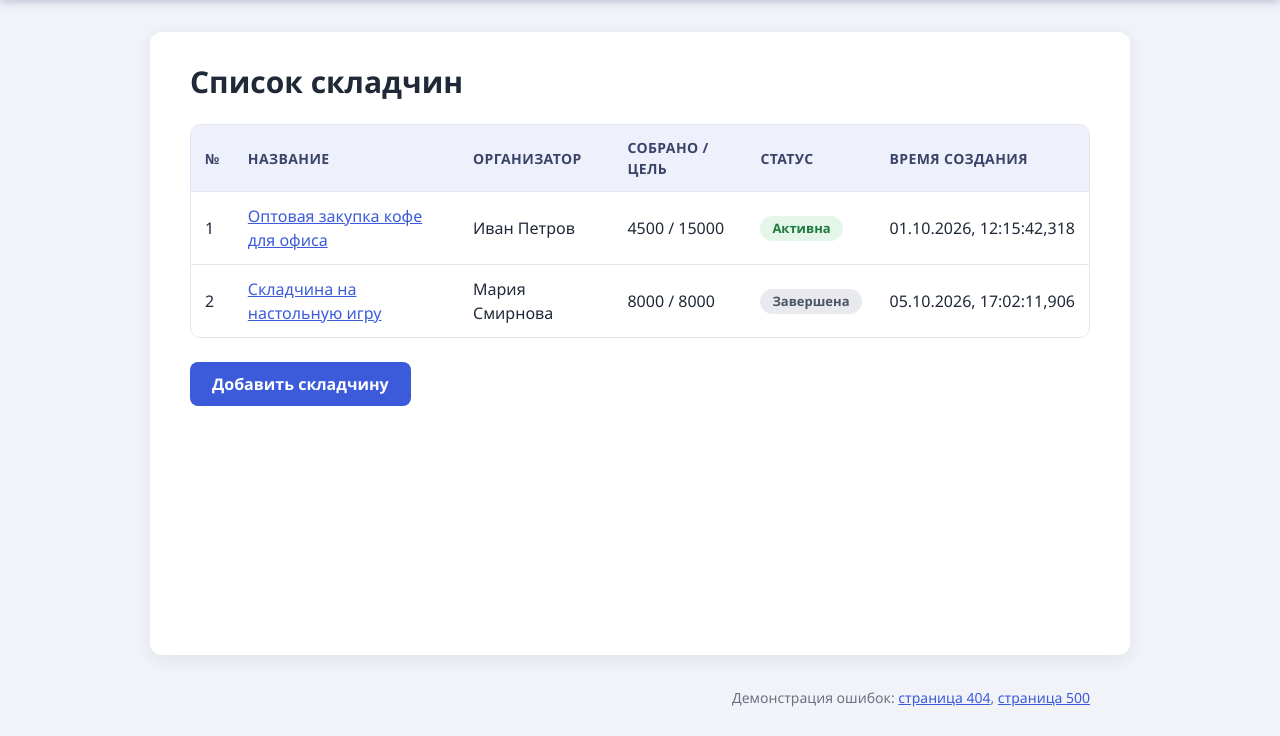
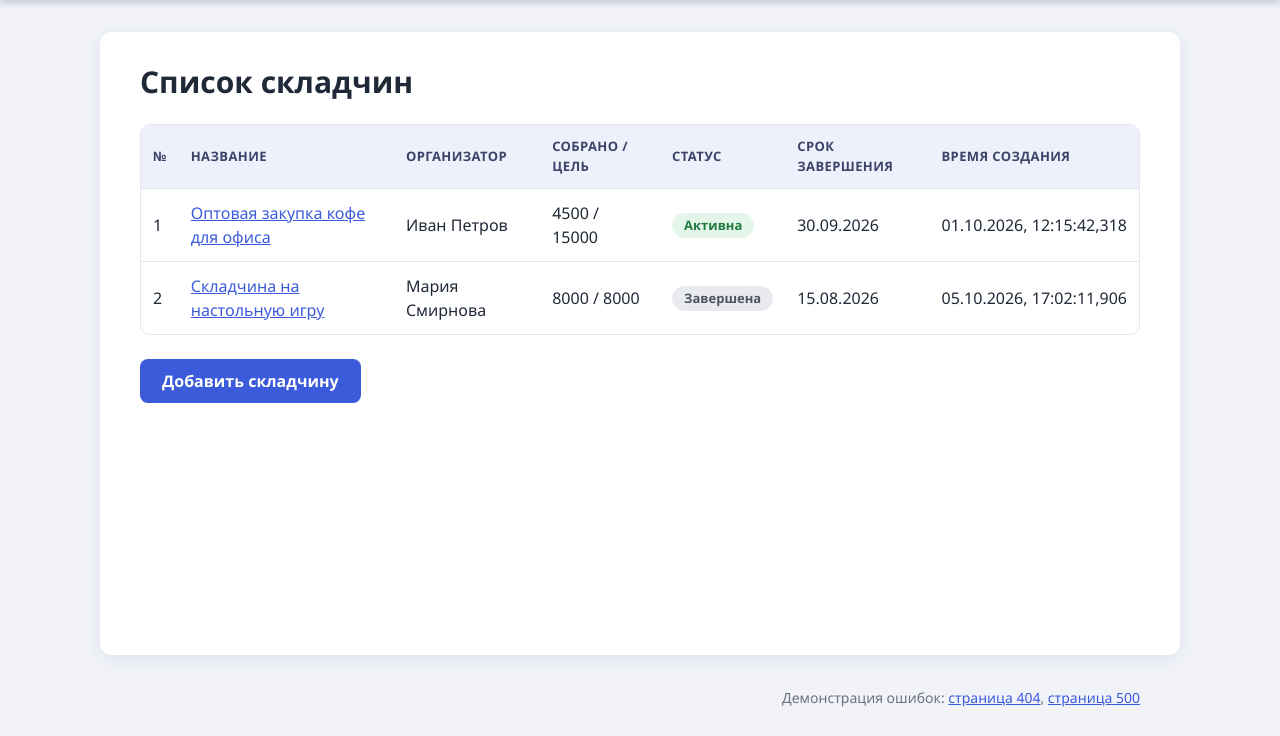
Before and after one commit to Nadezhda-Dorozhko/skladchina, a Node server app: page / in a window 1280 px wide. Shown: the part 64-800 px from the top of the page. Run offline with Node 20, Linux system fonts and the light colour scheme; data that the repository does not hold is empty.

Commit message:
pz21: sticky header, auto-complete status, deadline column

```diff
--- a/public/style.css
+++ b/public/style.css
@@ -38,6 +38,9 @@ a:hover { color: var(--primary-dark); }
   background: linear-gradient(90deg, #2b3a8c, var(--primary));
   color: #fff;
   box-shadow: 0 2px 8px rgba(30, 40, 90, 0.25);
+  position: sticky;
+  top: 0;
+  z-index: 100;
 }
 .site-header a { color: #fff; text-decoration: none; }
 .site-header .logo { font-size: 22px; font-weight: 700; letter-spacing: 0.3px; }
@@ -57,7 +60,7 @@ a:hover { color: var(--primary-dark); }
 /* Основная карточка */
 main {
   width: 100%;
-  max-width: 980px;
+  max-width: 1080px;
   margin: 32px auto;
   padding: 32px 40px;
   background: var(--card);
@@ -77,8 +80,8 @@ table {
   border-radius: 10px;
   overflow: hidden;
 }
-th, td { padding: 12px 14px; text-align: left; border-bottom: 1px solid var(--border); }
-th { background: #eef1fb; font-size: 14px; text-transform: uppercase; letter-spacing: 0.4px; color: #3b4468; }
+th, td { padding: 12px 12px; text-align: left; border-bottom: 1px solid var(--border); }
+th { background: #eef1fb; font-size: 13px; text-transform: uppercase; letter-spacing: 0.4px; color: #3b4468; }
 tbody tr:last-child td { border-bottom: 0; }
 tbody tr:hover { background: #f7f8fd; }
 td:last-child { white-space: nowrap; }
@@ -166,7 +169,7 @@ form input:focus, form textarea:focus, form select:focus {
 /* Подвал */
 .site-footer {
   width: 100%;
-  max-width: 980px;
+  max-width: 1080px;
   margin: 0 auto 28px;
   padding: 0 40px;
   display: flex;
--- a/server.js
+++ b/server.js
@@ -34,6 +34,10 @@ app.use((req, res, next) => {
       second: "2-digit",
       fractionalSecondDigits: 3,
     });
+  res.locals.formatDay = (day) => {
+    const [y, m, d] = String(day).split("-");
+    return d && m && y ? `${d}.${m}.${y}` : day;
+  };
   next();
 });
 
--- a/validators/purchaseValidator.js
+++ b/validators/purchaseValidator.js
@@ -77,6 +77,12 @@ function validatePurchase(body) {
     errors.deadline = `${LABELS.deadline}: некорректная дата.`;
   }
 
+  // Если собранная сумма превышает целевую, складчина обязательно завершена.
+  if (data.targetAmount !== null && data.currentAmount !== null &&
+      data.currentAmount > data.targetAmount) {
+    data.status = "completed";
+  }
+
   return { errors, data, valid: Object.keys(errors).length === 0 };
 }
 
--- a/views/index.ejs
+++ b/views/index.ejs
@@ -12,6 +12,7 @@
         <th>Организатор</th>
         <th>Собрано / цель</th>
         <th>Статус</th>
+        <th>Срок завершения</th>
         <th>Время создания</th>
       </tr>
     </thead>
@@ -29,6 +30,7 @@
               <span class="badge active">Активна</span>
             <% } %>
           </td>
+          <td><%= formatDay(p.deadline) %></td>
           <td><%= formatDate(p.createdAt) %></td>
         </tr>
       <% }) %>
--- a/views/item.ejs
+++ b/views/item.ejs
@@ -8,7 +8,7 @@
   <dt>Целевая сумма</dt><dd><%= purchase.targetAmount %></dd>
   <dt>Собранная сумма</dt><dd><%= purchase.currentAmount %></dd>
   <dt>Участников</dt><dd><%= purchase.participantsCount %></dd>
-  <dt>Срок завершения</dt><dd><%= purchase.deadline %></dd>
+  <dt>Срок завершения</dt><dd><%= formatDay(purchase.deadline) %></dd>
   <dt>Статус</dt><dd><%= purchase.status === 'completed' ? 'Завершена' : 'Активна' %></dd>
   <dt>Время создания</dt><dd><%= formatDate(purchase.createdAt) %></dd>
 </dl>
```
